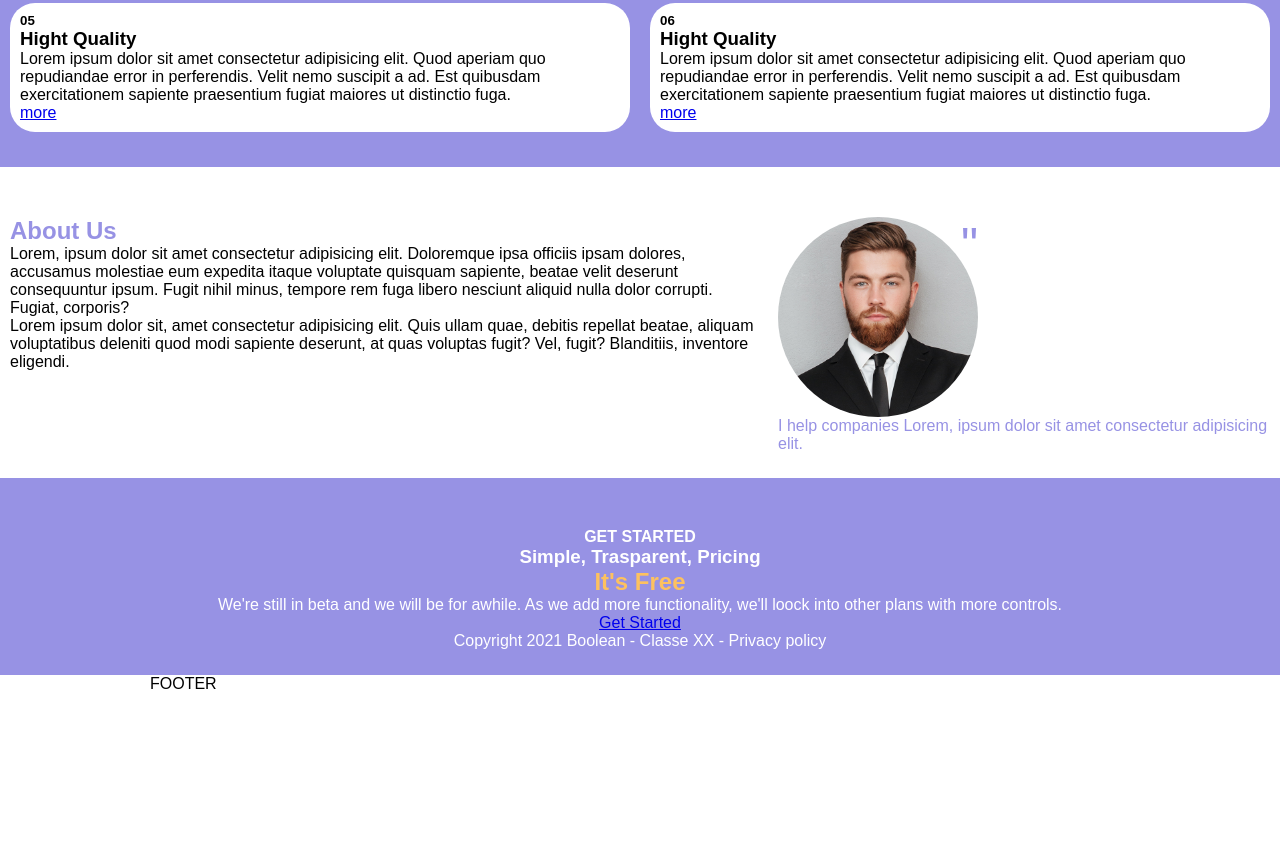
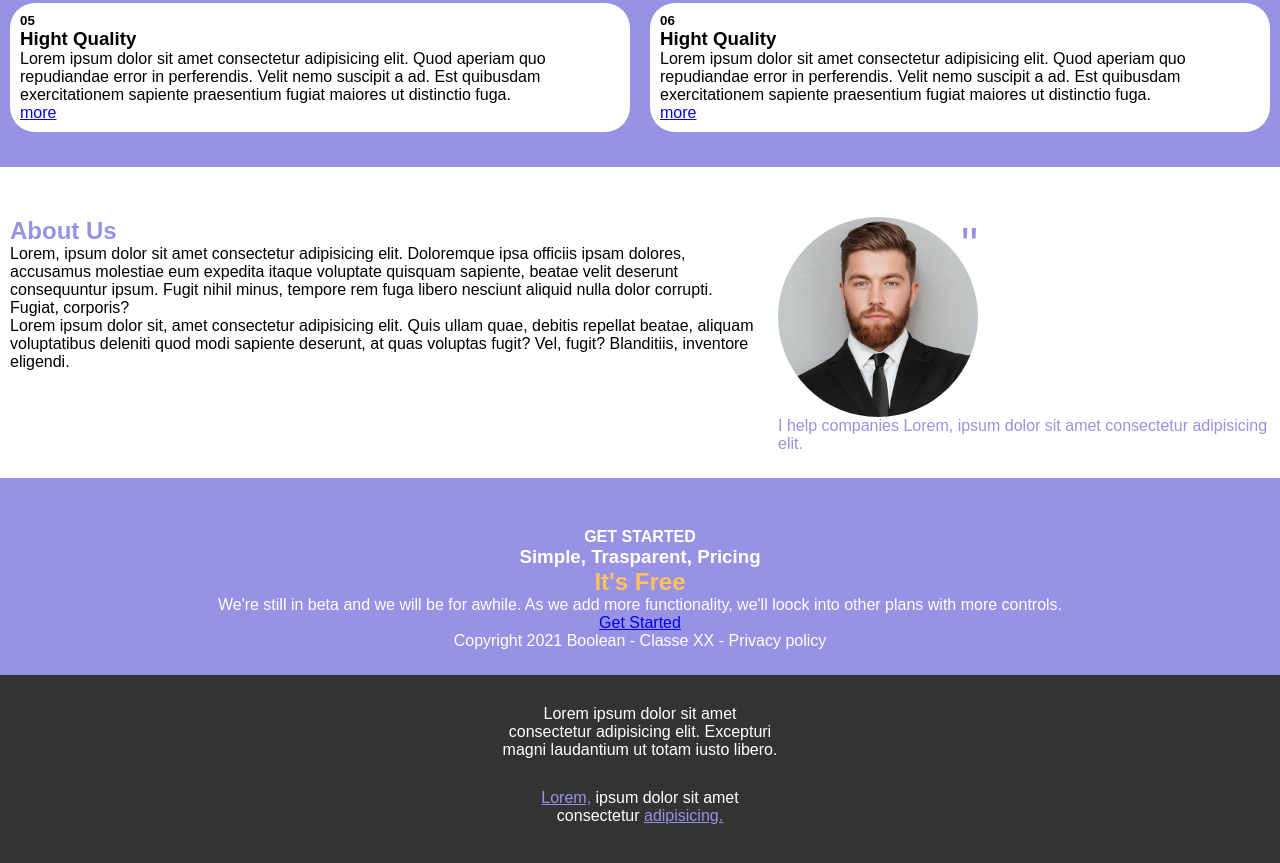
Before and after one commit to FrancescoFolgheraiter/htmlcss-responsive-layout, a plain HTML site: page index.html in a window 1280 px wide. Shown: the part 2389-3252 px from the top of the page. Before the commit the page ends 3082 px from the top, so only its background shows below. Drawn offline with Linux system fonts and the light colour scheme.

Commit message:
add footer

```diff
--- a/css/style.css
+++ b/css/style.css
@@ -31,6 +31,12 @@ html{
     margin: 0 auto;
     padding:0 10px;
 }
+.container-small{
+    width:100%;
+    max-width: 300px;
+    margin: 0 auto;
+    padding:0 10px;
+}
 .my-row{
     display:flex;
     flex-wrap: wrap;
@@ -55,6 +61,9 @@ utility
 }
 .bg-indigo{
     background-color: var(--first-color);
+}
+.bg-grey{
+    background-color: var(--fifth-color);
 }
 .text-indigo{
     color:var(--first-color);
@@ -158,6 +167,15 @@ main section:last-child .container{
 /*
     FOOTER
 */
+footer{
+    padding:30px 0;
+    color:white;
+}
+
+footer p {
+    text-align: center;
+    margin-bottom: 30px;
+}
 
 /*
     MEDIA
--- a/index.html
+++ b/index.html
@@ -277,10 +277,12 @@
     <!--FINE MAIN-->
 
     <!--INIZIO FOOTER-->
-    <footer>
-        <div class="container">
-            FOOTER
+    <footer class="bg-grey">
+        <div class="container-small">
+            <p>Lorem ipsum dolor sit amet consectetur adipisicing elit. Excepturi magni laudantium ut totam iusto libero.</p>
+            <p><a href="#" class="text-indigo">Lorem,</a> ipsum dolor sit amet consectetur <a href="#" class="text-indigo">adipisicing.</a></p>
         </div>
+
     </footer>
     <!--FINE FOOTER-->
 </body>
```
